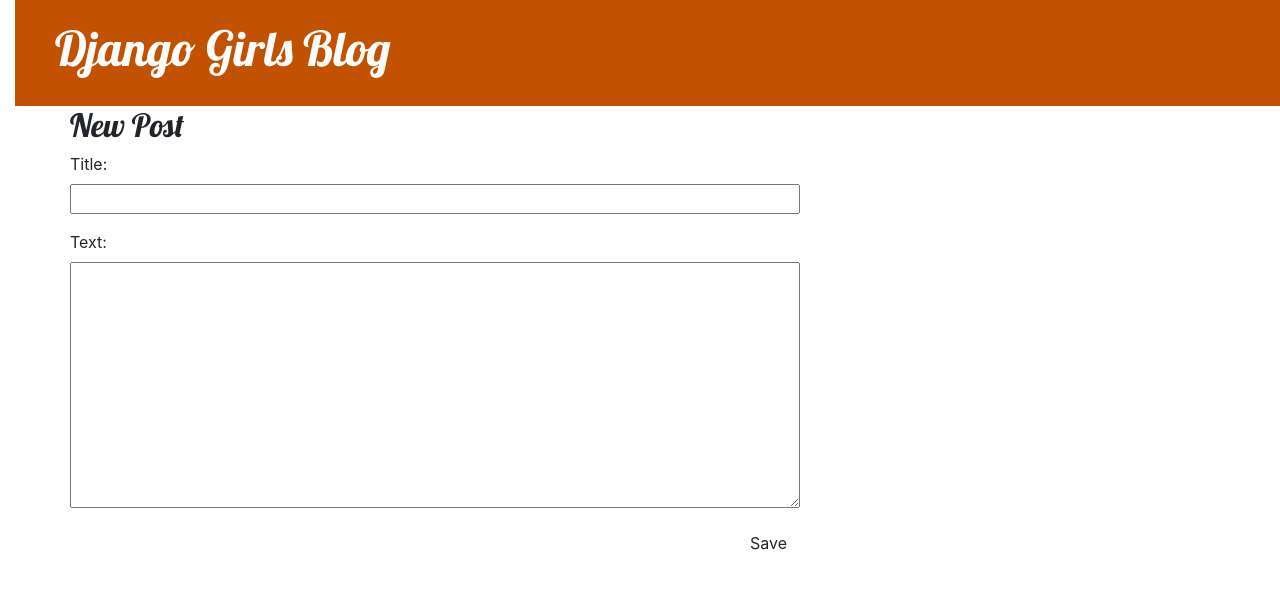
After one commit to ColeDrain/my-first-blog, a Django app: page /post/new/ in a window 1280 px wide. The commit adds this page. Shown: the top 589 px of the page. Run offline with Django 3.2, Linux system fonts and the light colour scheme; some libraries are stand-ins or nearby versions.

Commit message:
Added views to create/edit blog post inside the site.

```diff
--- /dev/null
+++ b/blog/forms.py
@@ -0,0 +1,7 @@
+from django import forms
+from .models import Post
+
+class PostForm(forms.ModelForm):
+	class Meta:
+		model = Post
+		fields = ('title', 'text')
--- a/blog/templates/blog/base.html
+++ b/blog/templates/blog/base.html
@@ -2,12 +2,17 @@
 <html>
     <head>
         <title>Django blog</title>
+        <meta name="viewport" content="width=device-width, initial-scale=1">
         <link rel="stylesheet" href="https://stackpath.bootstrapcdn.com/bootstrap/4.4.1/css/bootstrap.min.css" integrity="sha384-Vkoo8x4CGsO3+Hhxv8T/Q5PaXtkKtu6ug5TOeNV6gBiFeWPGFN9MuhOf23Q9Ifjh" crossorigin="anonymous">
         <link href="//fonts.googleapis.com/css?family=Lobster&subset=latin,latin-ext" rel="stylesheet" type="text/css">
+        <link rel="stylesheet" href="https://cdnjs.cloudflare.com/ajax/libs/font-awesome/4.7.0/css/font-awesome.min.css">
         <link rel="stylesheet" href="{% static 'css/blog.css' %}">
     </head>
     <body>
         <div class="page-header">
+            {% if user.is_authenticated %}
+            <a href="{% url 'post_new' %}" class="top-menu"><span class="fa fa-plus"></span></a>
+            {% endif %}
             <h1><a href="/">Django Girls Blog</a></h1>
         </div>
         <div class="content container">
--- a/blog/templates/blog/post_detail.html
+++ b/blog/templates/blog/post_detail.html
@@ -7,6 +7,9 @@
                 {{ post.published_date }}
             </div>
         {% endif %}
+        {% if user.is_authenticated %}
+        <a class="btn btn-default" href="{% url 'post_edit' pk=post.pk %}"><span class="fa fa-pencil"></span></a>
+        {% endif %}
         <h2>{{ post.title }}</h2>
         <p>{{ post.text|linebreaksbr }}</p>
     </div>
--- /dev/null
+++ b/blog/templates/blog/post_new.html
@@ -0,0 +1,10 @@
+{% extends 'blog/base.html' %}
+
+{% block content %}
+	<h2>New Post</h2>
+	<form method="POST" class="post-form">
+		{% csrf_token %}
+		{{form.as_p}}
+		<button type="submit" class="save btn btn-default">Save</button>
+	</form>
+{% endblock %}
--- a/blog/urls.py
+++ b/blog/urls.py
@@ -4,4 +4,6 @@
 urlpatterns = [
 	path('', views.post_list, name='post_list'),
 	path('post/<int:pk>/', views.post_detail, name="post_detail"),
+	path('post/new/', views.post_new, name="post_new"),
+	path('post/edit/<int:pk>/', views.post_edit, name="post_edit"),
 ]
--- a/blog/views.py
+++ b/blog/views.py
@@ -1,6 +1,8 @@
-from django.shortcuts import render, get_object_or_404
+from django.shortcuts import render, get_object_or_404, redirect
 from django.utils import timezone
 from .models import Post
+from .forms import PostForm
+
 # Create your views here.
 
 def post_list(request):
@@ -12,3 +14,30 @@
 	post = get_object_or_404(Post, pk=pk)
 	context = {'post': post}
 	return render(request, 'blog/post_detail.html', context)
+
+def post_new(request):
+	if request.method == "POST":
+		form = PostForm(request.POST)
+		if form.is_valid():
+			post = form.save(commit=False)
+			post.author = request.user
+			post.published_date = timezone.now()
+			post.save()
+			return redirect('post_detail', pk=post.pk)
+	else:
+		form = PostForm()
+	return render(request, 'blog/post_new.html', {'form': form})
+
+def post_edit(request, pk):
+	post = get_object_or_404(Post, pk=pk)
+	if request.method == "POST":
+		form = PostForm(request.POST, instance=post)
+		if form.is_valid():
+			post = form.save(commit=False)
+			post.author = request.user
+			post.published_date = timezone.now()
+			post.save()
+			return redirect('post_detail', pk=post.pk)
+	else:
+		form = PostForm(instance=post)
+	return render(request, 'blog/post_new.html', {'form': form})
```
